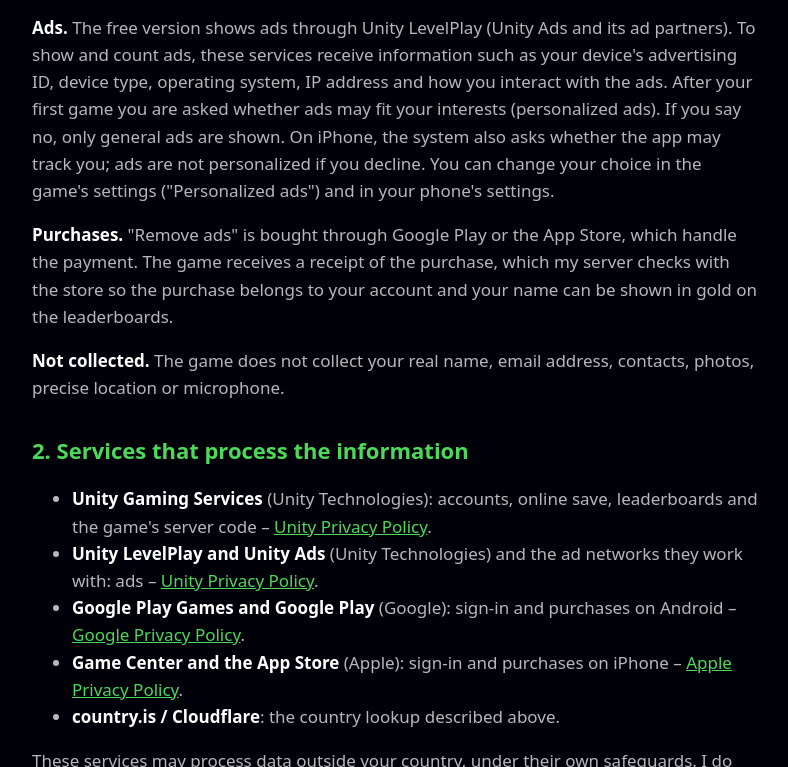
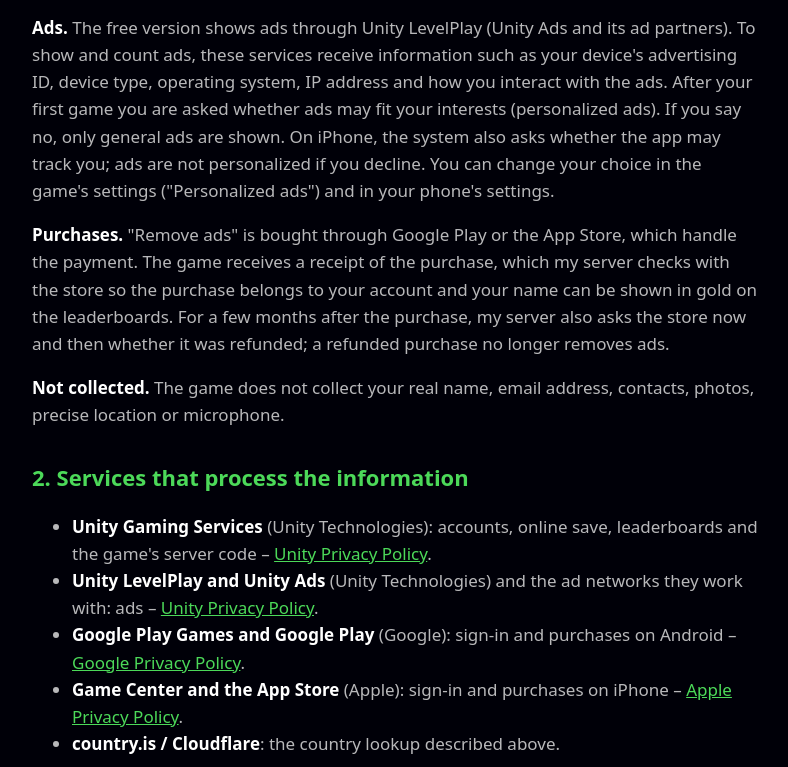
Before and after one commit to Fleeeeex/orbit-rescue-privacy, a plain HTML site: page index.html in a window 1280 px wide. Shown: the part 1095-1862 px from the top of the page, without its empty margins (244-1032 px from the left). Drawn offline with Linux system fonts and the light colour scheme.

Commit message:
Privacy policy: mention the refund check
Co-Authored-By: Claude Opus 5.5 <noreply@anthropic.com>

```diff
--- a/index.html
+++ b/index.html
@@ -21,7 +21,7 @@
 <body>
 <main>
 <h1>Orbit Rescue – Privacy Policy</h1>
-<p class="date">Last updated: 26 November 2026</p>
+<p class="date">Last updated: 27 November 2026</p>
 
 <p>Orbit Rescue is a game made by one person, published as <strong>Fleeeeex</strong> ("I", "me"). This policy explains what
 information the game uses, why, and what you can do about it. If you have any question, write to
@@ -58,7 +58,8 @@ no, only general ads are shown. On iPhone, the system also asks whether the app
 decline. You can change your choice in the game's settings ("Personalized ads") and in your phone's settings.</p>
 <p><strong>Purchases.</strong> "Remove ads" is bought through Google Play or the App Store, which handle the payment. The game
 receives a receipt of the purchase, which my server checks with the store so the purchase belongs to your account and your name
-can be shown in gold on the leaderboards.</p>
+can be shown in gold on the leaderboards. For a few months after the purchase, my server also asks the store now and then
+whether it was refunded; a refunded purchase no longer removes ads.</p>
 <p><strong>Not collected.</strong> The game does not collect your real name, email address, contacts, photos, precise location
 or microphone.</p>
 
```
